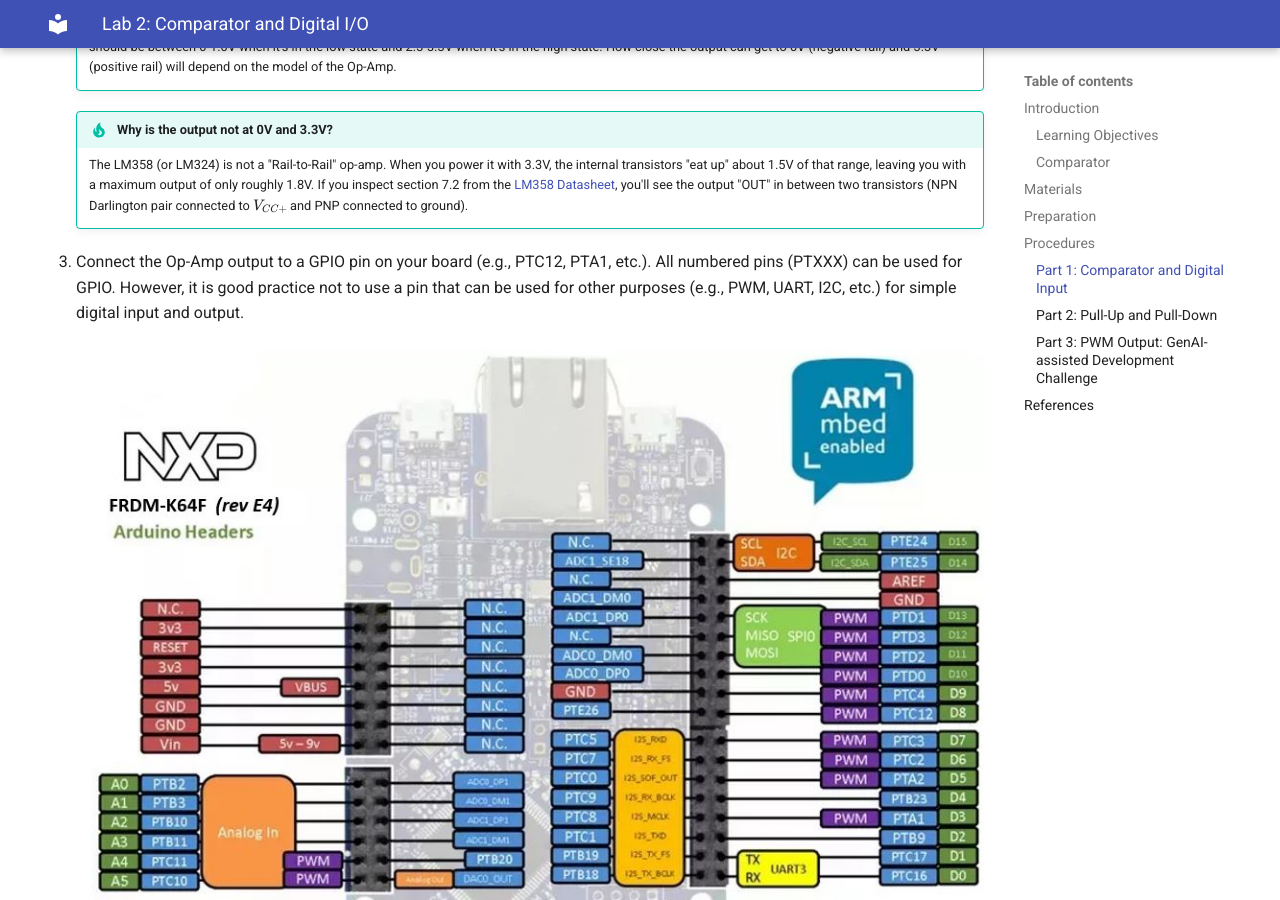
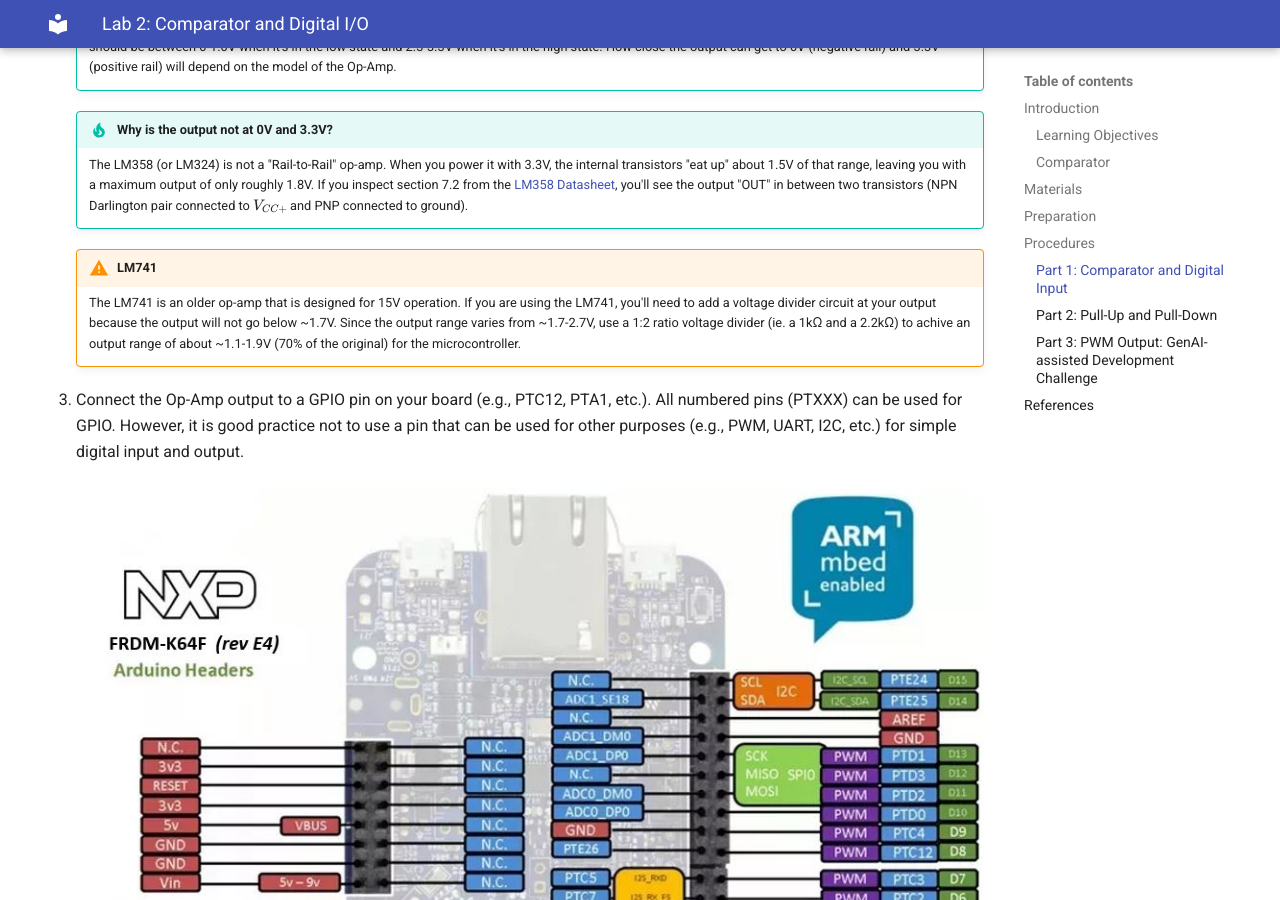
Before and after one commit to Seneca-BSA/Lab-Manual, an MkDocs documentation site: the page built from docs/SEP600/lab2.md, in a window 1280 px wide and 900 px high, scrolled down 3459 px. Built offline with MkDocs 1.6.1 and Material for MkDocs 9.7.7, drawn with Linux system fonts in a browser that asks for light colours.

Commit message:
sep600 added notes for using LM741

```diff
--- a/docs/SEP600/lab2.md
+++ b/docs/SEP600/lab2.md
@@ -82,6 +82,10 @@
     !!! tip "Why is the output not at 0V and 3.3V?"
 
         The LM358 (or LM324) is not a "Rail-to-Rail" op-amp. When you power it with 3.3V, the internal transistors "eat up" about 1.5V of that range, leaving you with a maximum output of only roughly 1.8V. If you inspect section 7.2 from the [LM358 Datasheet](https://www.ti.com/lit/ds/symlink/lm358.pdf), you'll see the output "OUT" in between two transistors (NPN Darlington pair connected to \(V_{CC+}\) and PNP connected to ground).
+
+    !!! warning "LM741"
+
+        The LM741 is an older op-amp that is designed for 15V operation. If you are using the LM741, you'll need to add a voltage divider circuit at your output because the output will not go below ~1.7V. Since the output range varies from ~1.7-2.7V, use a 1:2 ratio voltage divider (ie. a 1kΩ and a 2.2kΩ) to achive an output range of about ~1.1-1.9V (70% of the original) for the microcontroller.
 
 3.  Connect the Op-Amp output to a GPIO pin on your board (e.g., PTC12, PTA1, etc.). All numbered pins (PTXXX) can be used for GPIO. However, it is good practice not to use a pin that can be used for other purposes (e.g., PWM, UART, I2C, etc.) for simple digital input and output.
 
```
